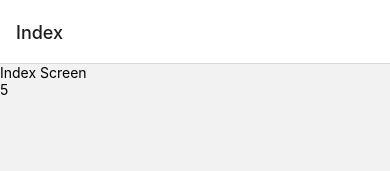
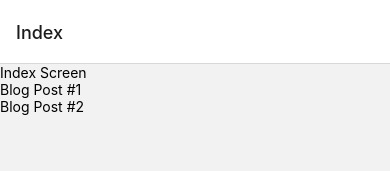
Before and after one commit to stormymayday/blog-rn, a React Native app: screen /Index in a window 390 px wide. Shown: the top 171 px of the page. Built offline with nearby package versions, Linux system fonts and the light colour scheme.

Commit message:
Rendering a list of posts

```diff
--- a/src/context/BlogContext.js
+++ b/src/context/BlogContext.js
@@ -4,7 +4,13 @@
 const BlogContext = React.createContext();
 
 export const BlogProvider = ({ children }) => {
-    return <BlogContext.Provider value={5}>{children}</BlogContext.Provider>;
+    const blogPosts = [{ title: "Blog Post #1" }, { title: "Blog Post #2" }];
+
+    return (
+        <BlogContext.Provider value={blogPosts}>
+            {children}
+        </BlogContext.Provider>
+    );
 };
 
 export default BlogContext;
--- a/src/screens/IndexScreen.js
+++ b/src/screens/IndexScreen.js
@@ -1,15 +1,21 @@
-import { View, Text, StyleSheet } from "react-native";
+import { View, Text, StyleSheet, FlatList } from "react-native";
 
 import BlogContext from "../context/BlogContext";
 import { useContext } from "react";
 
 const IndexScreen = () => {
-    const value = useContext(BlogContext);
+    const blogPosts = useContext(BlogContext);
 
     return (
         <View>
             <Text>Index Screen</Text>
-            <Text>{value}</Text>
+            <FlatList
+                data={blogPosts}
+                keyExtractor={(blogPost) => blogPost.title}
+                renderItem={({ item }) => {
+                    return <Text>{item.title}</Text>;
+                }}
+            />
         </View>
     );
 };
```
